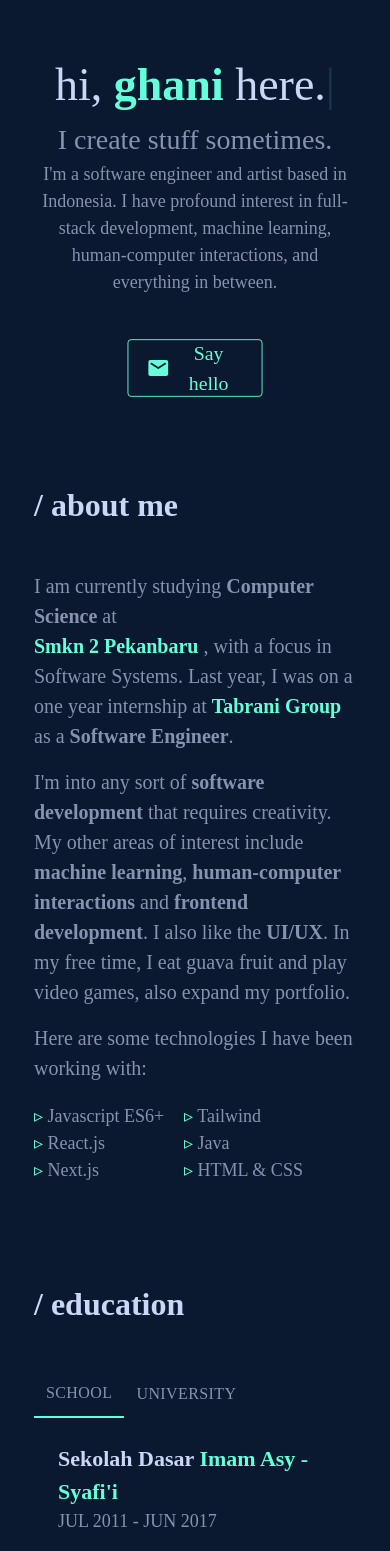
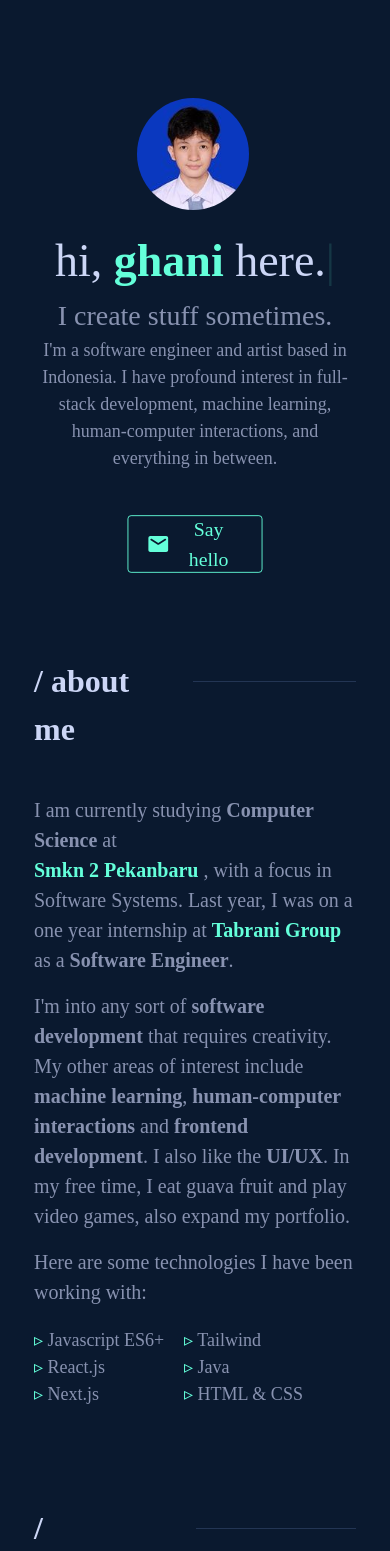
Before and after one commit to Ghnzh/ghani-web, a Next.js app: page / in a window 390 px wide. Shown: the top 1551 px of the page. Built offline with nearby package versions, Linux system fonts and the light colour scheme; a web font is replaced by a local one.

Commit message:
change some files

```diff
--- a/components/about.js
+++ b/components/about.js
@@ -1,28 +1,10 @@
-// import React, { useState, useEffect } from "react";
-// const handleScroll = () => {};
-// useEffect(() => {
-//   window.addEventListener("scroll", handleScroll);
-//   return () => window.removeEventListener("scroll", handleScroll);
-// });
-// const [scroll, setScroll] = useState(0);
-
-// function scrollAnimation(setScroll) {
-//   useEffect(() => {
-//     document.addEventListener("scroll", () => {
-//       const scrollCheck = window.scrollY < 100;
-//       if (scrollCheck !== scroll) {
-//         setScroll(scrollCheck);
-//       }
-//     });
-//   });
-// }
 export default function About() {
   return (
     <div id="about" className="text-white bg-dasar font-ntr">
       <main className="min-h-screen md:pl-15% md:pt-5% pt-25% md:pr-25% text-abu">
         <div className="pb-42px flex">
           <span className="font-ntr text-32px lg:text-46px font-bold">/ about me</span>
-          <div className="lg:block hidden w-300px h-1px mt-39px ml-5 bg-abugaris" />
+          <div className="md:w-300px w-[170px] h-1px md:mt-39px mt-[24px] ml-5 bg-abugaris" />
         </div>
         <div className="flex">
           <div className="text-abugelap m-0 text-20px max-w-700px">
--- a/components/education.js
+++ b/components/education.js
@@ -6,7 +6,7 @@ export default function Education() {
           <div className="fade-in-section is-visible">
             <div className="pb-42px flex">
               <span className="font-ntr text-32px lg:text-46px font-bold text-abu">/ education</span>
-              <div className="lg:block hidden w-300px h-1px mt-39px ml-5 bg-abugaris" />
+              <div className="md:w-300px w-[170px] h-1px md:mt-39px mt-[24px] ml-5 bg-abugaris" />
             </div>
             <div className="jss1 h-300px lg:flex grow">
               <div className="lg:border-r-1 border-solid border-navy flex-col flex overflow-hidden">
--- a/components/experience.js
+++ b/components/experience.js
@@ -1,12 +1,12 @@
 export default function Experience() {
   return (
     <div className="bg-dasar font-ntr">
-      <main className="min-h-screen md:pl-15% lg:pt-5% pt-[400px] pb-5% text-abugelap">
+      <main className="min-h-screen md:pl-15% lg:pt-5% pt-[100px] pb-5% text-abugelap">
         <div id="experience">
           <div className="fade-in-section is-visible">
             <div className="pb-42px flex">
               <span className="font-ntr text-32px lg:text-46px font-bold text-abu">/ experience</span>
-              <div className="lg:block hidden w-300px h-1px mt-39px ml-5 bg-abugaris" />
+              <div className="md:w-300px w-[140px] h-1px md:mt-39px mt-[24px] ml-5 bg-abugaris" />
             </div>
             <div className="jss1 h-300px lg:flex grow">
               <div className="lg:border-r-1 border-solid border-navy flex-col flex overflow-hidden">
--- a/components/hobbies.js
+++ b/components/hobbies.js
@@ -3,10 +3,10 @@ import Card from "./card-hobbies";
 export default function Hobbies() {
   return (
     <div id="hobbies" className="bg-dasar font-ntr">
-      <main className="min-h-screen md:pl-15% pt-80 md:pr-12 lg:pr-17% lg:pt-5% pb-5% text-abugelap">
+      <main className="min-h-screen md:pl-15% pt-72 md:pr-12 lg:pr-17% lg:pt-5% pb-5% text-abugelap">
         <div className="pb-42px flex">
           <span className="font-ntr text-32px lg:text-46px font-bold text-abu">/ hobbies</span>
-          <div className="lg:block hidden w-300px h-1px mt-39px ml-5 bg-abugaris" />
+          <div className="md:w-300px w-[170px] h-1px md:mt-39px mt-[24px] ml-5 bg-abugaris" />
         </div>
         <div className="project-container">
           <ul className="grid lg:grid-cols-3 md:grid-cols-2 lg:gap-2.5 gap-5">
--- a/components/home.js
+++ b/components/home.js
@@ -4,7 +4,7 @@ export default function Home() {
   return (
     <div id="home" className="text-white bg-dasar font-ntr md:text-left text-center">
       <main className="min-h-screen md:pl-15% md:pt-5% text-abu">
-        <div className="hidden md:block pt-16">
+        <div className="pt-12 md:pt-16 pl-[27%] md:pl-0 pb-4 md:pb-0">
           <img src="/profil instagram.jpg" className="bg-ijo rounded-full w-28 ml-4" />
         </div>
         <span className="font-ntr text-46px md:text-86px ">
--- a/components/schedule.js
+++ b/components/schedule.js
@@ -1,12 +1,12 @@
 export default function Schedule() {
   return (
     <div className="bg-dasar font-ntr">
-      <main className="min-h-screen md:pl-15% lg:pt-5% pt-[350px] pb-5% lg:pb-5% text-abugelap">
+      <main className="min-h-screen md:pl-15% lg:pt-5% pt-[450px] pb-5% lg:pb-5% text-abugelap">
         <div id="schedule">
           <div className="fade-in-section is-visible">
             <div className="pb-42px flex">
               <span className="font-ntr text-32px lg:text-46px font-bold text-abu">/ schedule school</span>
-              <div className="lg:block hidden w-300px h-1px mt-39px ml-5 bg-abugaris" />
+              <div className="md:w-300px w-[80px] h-1px md:mt-39px mt-[24px] ml-5 bg-abugaris" />
             </div>
             <div className="jss1 lg:flex grow cursor-pointer">
               <div className="overflow-x-auto relative">
```
